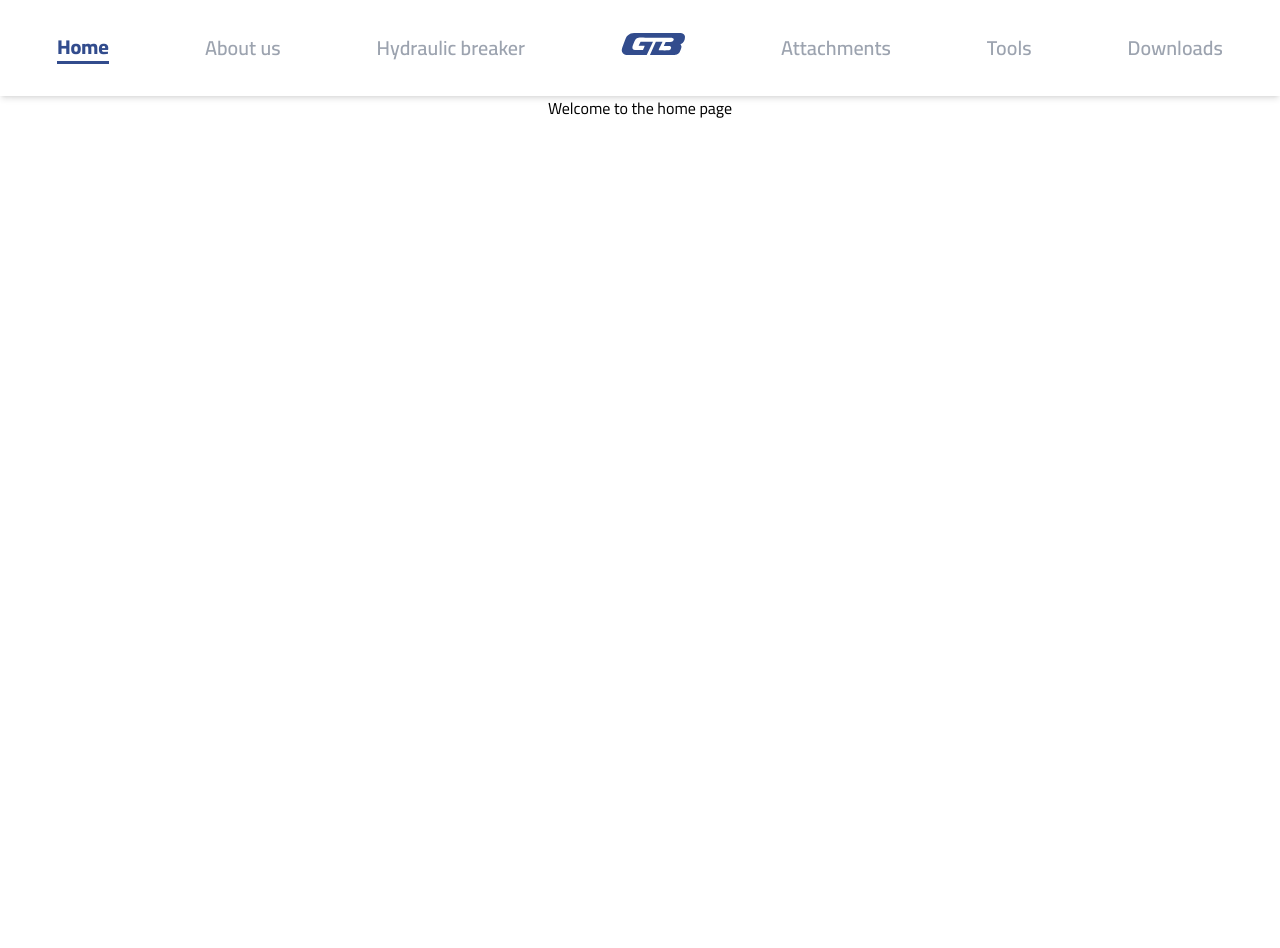
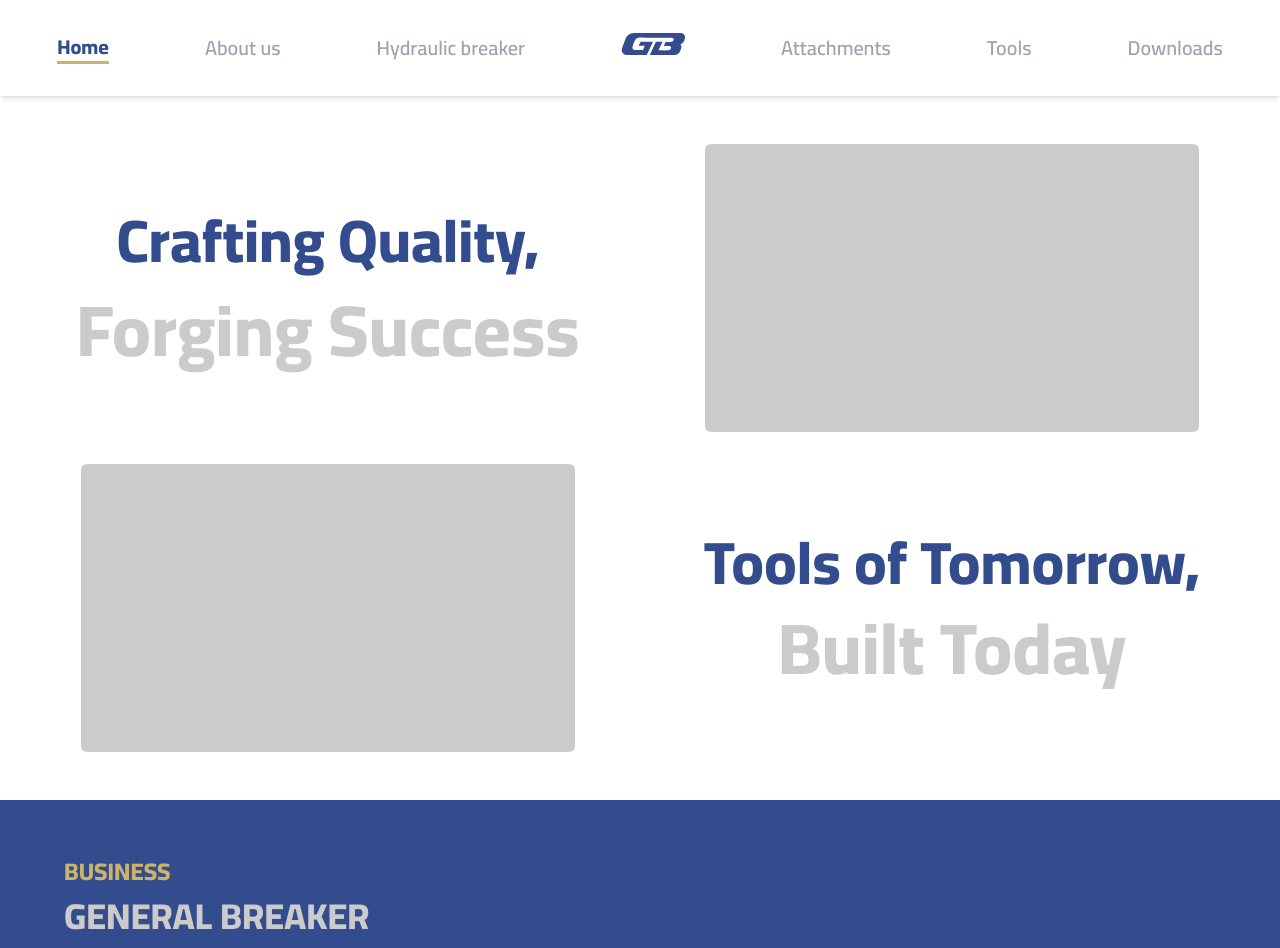
Before and after one commit to OtmaneTouhami/HammerRock, a React (Vite) app: page /home in a window 1280 px wide. Shown: the top 948 px of the page. Before the commit the page ends 800 px from the top, so only its background shows below. Built offline with nearby package versions, Linux system fonts and the light colour scheme.

Commit message:
Some minor changes

```diff
--- a/src/index.css
+++ b/src/index.css
@@ -1,3 +1,21 @@
 @tailwind base;
 @tailwind components;
 @tailwind utilities;
+
+::selection {
+    background-color: #324c8d;
+    color: #cbcbcb;
+}
+
+::-webkit-scrollbar {
+    width: 6px;
+
+}
+
+::-webkit-scrollbar-track {
+    background: white;
+}
+
+::-webkit-scrollbar-thumb {
+    background: #cbcbcb;
+}
--- a/src/layout/NavBar/Links.jsx
+++ b/src/layout/NavBar/Links.jsx
@@ -7,8 +7,8 @@ function Links() {
                 to={"/home"}
                 className={({ isActive }) =>
                     isActive
-                        ? "border-b-[3px] border-b-bluey text-bluey font-bold w-fit"
-                        : "hover:text-bluey w-fit hover:text-[21px] transition-all ease-in duration-150"
+                        ? "border-b-[3px] border-b-goldBrown text-bluey font-bold w-fit"
+                        : "hover:text-goldBrown w-fit hover:text-[21px] transition-all ease-in duration-150"
                 }
             >
                 Home
@@ -17,8 +17,8 @@ function Links() {
                 to={"/about"}
                 className={({ isActive }) =>
                     isActive
-                        ? "border-b-[3px] border-b-bluey text-bluey font-bold w-fit"
-                        : "hover:text-bluey w-fit hover:text-[21px] transition-all ease-in duration-150"
+                        ? "border-b-[3px] border-b-goldBrown text-bluey font-bold w-fit"
+                        : "hover:text-goldBrown w-fit hover:text-[21px] transition-all ease-in duration-150"
                 }
             >
                 About us
@@ -27,13 +27,16 @@ function Links() {
                 to={"/breaker"}
                 className={({ isActive }) =>
                     isActive
-                        ? "border-b-[3px] border-b-bluey text-bluey font-bold w-fit"
-                        : "hover:text-bluey w-fit hover:text-[21px] transition-all ease-in duration-150"
+                        ? "border-b-[3px] border-b-goldBrown text-bluey font-bold w-fit"
+                        : "hover:text-goldBrown w-fit hover:text-[21px] transition-all ease-in duration-150"
                 }
             >
                 Hydraulic breaker
             </NavLink>
-            <Link to={"/home"} className="hidden h-16 w-16 md:grid items-center ">
+            <Link
+                to={"/home"}
+                className="hidden h-16 w-16 md:grid items-center "
+            >
                 <svg
                     xmlns="http://www.w3.org/2000/svg"
                     viewBox="0 0 163.37 74.08"
@@ -49,8 +52,8 @@ function Links() {
                 to={"/attachments"}
                 className={({ isActive }) =>
                     isActive
-                        ? "border-b-[3px] border-b-bluey text-bluey font-bold w-fit"
-                        : "hover:text-bluey w-fit hover:text-[21px] transition-all ease-in duration-150"
+                        ? "border-b-[3px] border-b-goldBrown text-bluey font-bold w-fit"
+                        : "hover:text-goldBrown w-fit hover:text-[21px] transition-all ease-in duration-150"
                 }
             >
                 Attachments
@@ -59,8 +62,8 @@ function Links() {
                 to={"/tools"}
                 className={({ isActive }) =>
                     isActive
-                        ? "border-b-[3px] border-b-bluey text-bluey font-bold w-fit"
-                        : "hover:text-bluey w-fit hover:text-[21px] transition-all ease-in duration-150"
+                        ? "border-b-[3px] border-b-goldBrown text-bluey font-bold w-fit"
+                        : "hover:text-goldBrown w-fit hover:text-[21px] transition-all ease-in duration-150"
                 }
             >
                 Tools
@@ -69,8 +72,8 @@ function Links() {
                 to={"/Downloads"}
                 className={({ isActive }) =>
                     isActive
-                        ? "border-b-[3px] border-b-bluey text-bluey font-bold w-fit"
-                        : "hover:text-bluey w-fit hover:text-[21px] transition-all ease-in duration-150"
+                        ? "border-b-[3px] border-b-goldBrown text-bluey font-bold w-fit"
+                        : "hover:text-goldBrown w-fit hover:text-[21px] transition-all ease-in duration-150"
                 }
             >
                 Downloads
--- a/src/layout/NavBar/NavBar.jsx
+++ b/src/layout/NavBar/NavBar.jsx
@@ -11,7 +11,7 @@ function NavBar() {
     return (
         <header>
             <nav
-                className={`fixed px-4 inset-0 h-16 flex items-center justify-end ${
+                className={`fixed px-4 inset-0 h-16 bg-white flex items-center justify-end ${
                     !showSideBar && "shadow-sm"
                 }  md:h-24 md:shadow-md md:justify-center`}
             >
@@ -45,7 +45,7 @@ function NavBar() {
                 </div>
             </nav>
             {showSideBar && (
-                <div className="w-4/6 h-[calc(100vh-64px)] fixed top-0 right-0 z-50 mt-16 bg-white shadow-md flex flex-col pt-4 pl-3 gap-3 text-xl text-gray-400 font-semibold md:hidden">
+                <div className="w-4/6 sm:w-3/6 h-[calc(100vh-64px)] fixed top-0 right-0 z-50 mt-16 bg-white shadow-md flex flex-col pt-4 pl-3 gap-3 text-xl text-gray-400 font-semibold md:hidden">
                     <Links />
                 </div>
             )}
--- a/src/pages/Home.jsx
+++ b/src/pages/Home.jsx
@@ -1,8 +1,54 @@
+// import { PiArrowCircleRightBold } from "react-icons/pi";
 
 function Home() {
     return (
-        <div className="mt-24">
-            <h1 className="text-center">Welcome to the home page</h1>
+        <div className="mt-16 md:mt-24">
+            {/* First section */}
+            <div className="h-[calc(100vh-64px)] grid grid-cols-2 grid-rows-2 px-4 py-8 md:h-[calc(100vh-96px)]">
+                <div className="flex flex-col justify-center items-center gap-6 font-extrabold">
+                    <div className="text-3xl sm:text-4xl md:text-5xl lg:text-6xl text-bluey">
+                        Crafting Quality,
+                    </div>
+                    <div className="text-4xl sm:text-5xl md:text-6xl lg:text-7xl text-darkGray">
+                        Forging Success
+                    </div>
+                </div>
+                {/* image placeholder */}
+                <div className="flex justify-center h-auto w-auto p-4">
+                    <div className="bg-darkGray h-full w-5/6 rounded-md"></div>
+                </div>
+                {/* image placeholder */}
+                <div className="flex justify-center h-auto w-auto p-4">
+                    <div className="bg-darkGray h-full w-5/6 rounded-md"></div>
+                </div>
+                <div className="flex flex-col justify-center items-center gap-5 font-extrabold">
+                    <div className="text-3xl sm:text-4xl md:text-5xl lg:text-6xl text-bluey">
+                        Tools of Tomorrow,
+                    </div>
+                    <div className="text-4xl sm:text-5xl md:text-6xl lg:text-7xl text-darkGray">
+                        Built Today
+                    </div>
+                    {/* <div className="flex items-center gap-3 text-2xl font-bold bg-bluey text-goldBrown px-6 py-2  rounded-lg cursor-pointer">
+                        Uncover Our Identity
+                        <PiArrowCircleRightBold />
+                    </div> */}
+                </div>
+            </div>
+            {/* Second section */}
+            <div className="h-[calc(100vh-64px)] grid grid-rows-6 grid-cols-3 p-4 md:h-[calc(100vh-96px)] bg-bluey">
+                <div className="row-span-2 col-span-3 px-12 flex flex-col justify-center gap-2">
+                    <div className="text-2xl text-goldBrown font-bold">BUSINESS</div>
+                    <div className="text-4xl text-darkGray font-bold">GENERAL BREAKER</div>
+                    <div className="text-xl w-8/12 text-white font-medium">
+                        GB, a hydraulic breaker manufacturer, is committed to
+                        continue doing our best in order to achieve our goal in
+                        the future.
+                    </div>
+                </div>
+                <div className="row-span-4 col-span-1">2</div>
+                <div className="row-span-4 col-span-1">3</div>
+                <div className="row-span-4 col-span-1">4</div>
+            </div>
         </div>
     );
 }
--- a/tailwind.config.js
+++ b/tailwind.config.js
@@ -12,6 +12,7 @@ export default {
                 darkGray: "#CBCBCB",
                 mediumGray: "#DFE0E1",
                 lightGray: "#EFEFEF",
+                goldBrown:"#ccb36b",
             },
         },
     },
```
Also changed, not shown: src/assets/images/img1.jpg (added), src/assets/images/img2.jpg (added).
